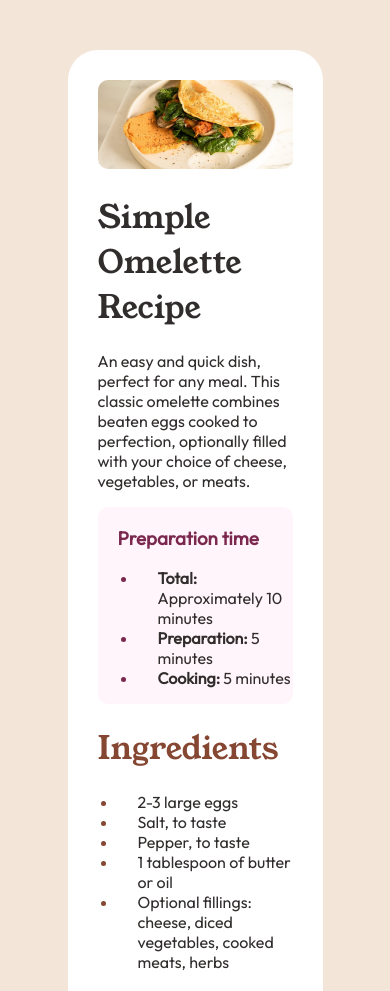
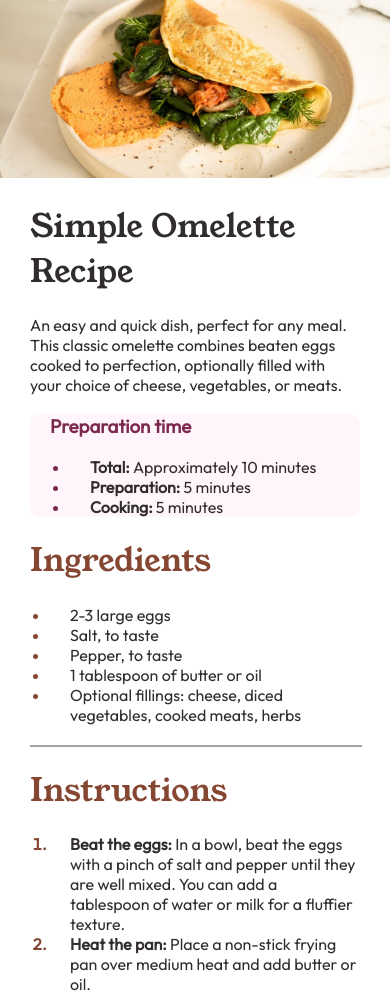
Before and after one commit to Abdifatah05/recipe-page-main, a plain HTML site: page index.html in a window 390 px wide. Shown: the top 991 px of the page. Drawn offline with Linux system fonts and the light colour scheme.

Commit message:
mobile version fixed

```diff
--- a/index.css
+++ b/index.css
@@ -28,6 +28,7 @@ body{
     color: hsl(24, 5%, 18%);
 
 }
+
 .all{
     padding: 30px;
     background-color: white;
@@ -36,7 +37,7 @@ body{
     justify-content: center;
     align-items: center;
     border-radius: 30px;
-    width: 50%;
+    width: 90%;
     max-width: 700px;
 
 }
@@ -153,3 +154,24 @@ h3{
 .attribution{
     margin-top: 15px;
 }
+
+
+
+@media(max-width: 600px){
+    .main{
+        padding: 0;
+    }
+    .all{
+        border-radius: 0px;
+        padding: 0px;
+        width: 100%;
+    }
+
+    .cover-img{
+        border-radius: 0%;
+    }
+    .content{
+        background-color: white;
+        padding: 0px 30px;
+    }
+}
--- a/index.html
+++ b/index.html
@@ -10,12 +10,12 @@
         <title>Frontend Mentor | Recipe page</title>
     </head>
     <body>
-        <div class="main bordered">
+        <div class="main ">
             <div class="all">
                 <div class="cover bordered">
                     <img class="cover-img" src="assets/images/image-omelette.jpeg" alt="">
                 </div>
-
+                <div class="content bordered">
                     <div class="intro">
                         <h1>Simple Omelette Recipe</h1>
                         <p class="outfit-font">An easy and quick dish, perfect for any meal. This classic omelette combines beaten eggs cooked to perfection, optionally filled with your choice of cheese, vegetables, or meats.</p>
@@ -109,6 +109,7 @@
                     </div>
                 </div>
             </div>
+        </div>
 
     </body>
 </html>
```
Lines whose indentation alone changed are shown as unchanged.
